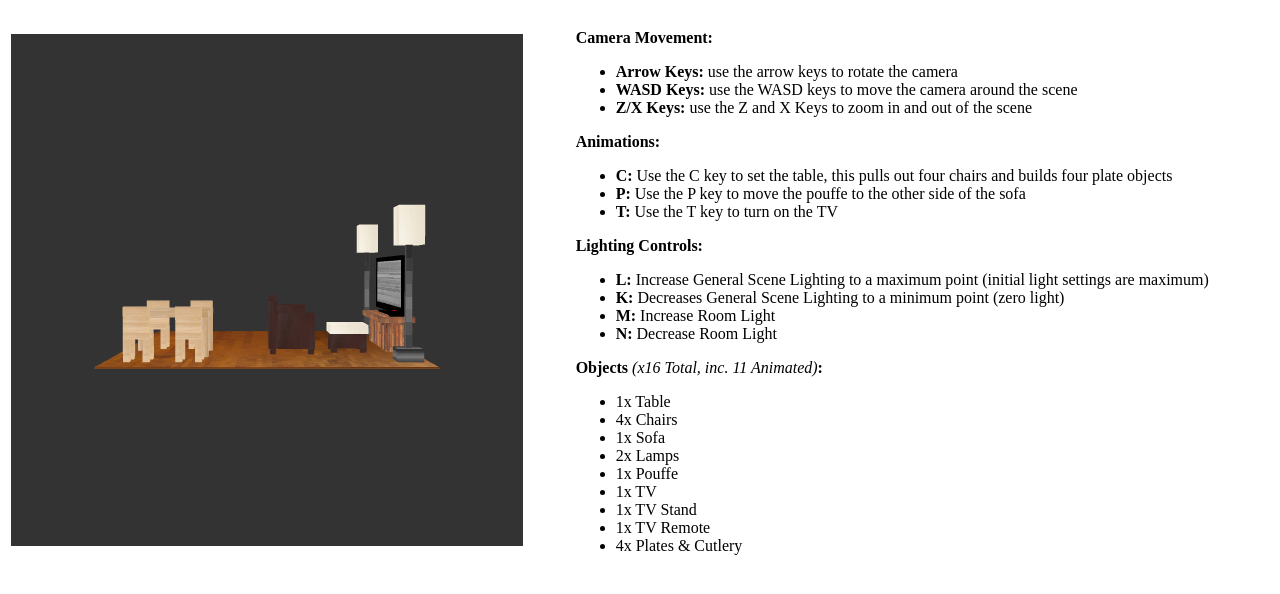
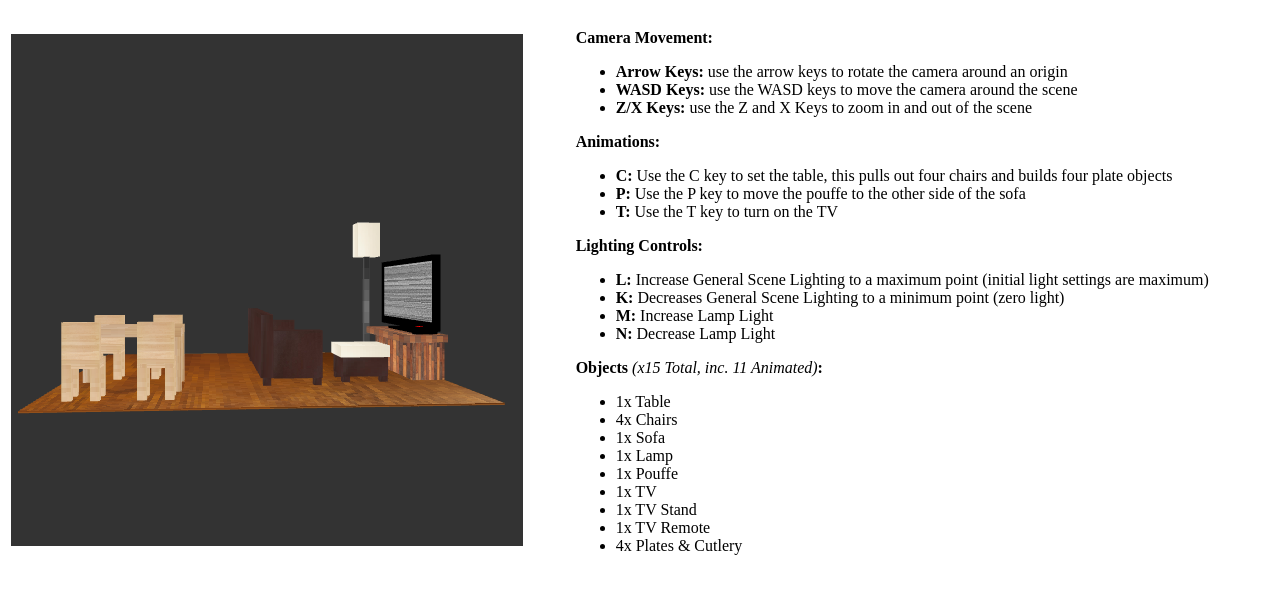
Before and after one commit to Kwiddy/WebGL-Interactive-Living-Room, a website: page public/index.html in a window 1280 px wide. Drawn offline with Linux system fonts and the light colour scheme; animation ran at ten frames a second.

Commit message:
fix lighting position and animation bug

```diff
--- a/public/index.html
+++ b/public/index.html
@@ -17,7 +17,7 @@
                     <td><p>
                         <b>Camera Movement: </b>
                         <ul>
-                            <li><b>Arrow Keys: </b> use the arrow keys to rotate the camera</li>
+                            <li><b>Arrow Keys: </b> use the arrow keys to rotate the camera around an origin</li>
                             <li><b>WASD Keys: </b> use the WASD keys to move the camera around the scene</li>
                             <li><b>Z/X Keys: </b> use the Z and X Keys to zoom in and out of the scene</li>
                         </ul>
@@ -31,15 +31,15 @@
                         <ul>
                             <li><b>L: </b> Increase General Scene Lighting to a maximum point (initial light settings are maximum) </li>
                             <li><b>K: </b> Decreases General Scene Lighting to a minimum point (zero light) </li>
-                            <li><b>M: </b> Increase Room Light </li>
-                            <li><b>N: </b> Decrease Room Light </li>
+                            <li><b>M: </b> Increase Lamp Light </li>
+                            <li><b>N: </b> Decrease Lamp Light </li>
                         </ul>
-                        <b>Objects </b><i>(x16 Total, inc. 11 Animated)</i><b>: </b>
+                        <b>Objects </b><i>(x15 Total, inc. 11 Animated)</i><b>: </b>
                         <ul>
                             <li>1x Table</li>
                             <li>4x Chairs</li>
                             <li>1x Sofa</li>
-                            <li>2x Lamps</li>
+                            <li>1x Lamp</li>
                             <li>1x Pouffe</li>
                             <li>1x TV</li>
                             <li>1x TV Stand</li>
--- a/public/index.js
+++ b/public/index.js
@@ -79,14 +79,14 @@ var textures = [];
 var images = [];
 
 // Global x, y, and z coordinates for scene construction
-var global_x = 0;
-var global_y = 0;
-var global_z = 0;
+var global_x = -11;
+var global_y = -4;
+var global_z = 8;
 
-// Create view variables for camera manipulation
-var a1_View = 0;
-var a2_View = 5;
-var a3_View = 60;
+// Initialize view variables for camera manipulation
+var a1_View = -14;
+var a2_View = 0;
+var a3_View = 55;
 var b1_View = 0;
 var b2_View = 0;
 var b3_View = -100;
@@ -268,7 +268,7 @@ function main() {
     img9.src = "textures/beige_256x256.jpg"
 
     //TV Screen Texture (On)
-    img10.src = "textures/blue_256x256.jpg"
+    img10.src = "textures/bbcnews_512x512.jpg"
 
     //Plate white and cup white
     img11.src = "textures/white_256x256.jpg"
@@ -515,15 +515,19 @@ function keydown(ev, gl, u_ViewMatrix) {
         else {
           pouffeTowards = true;
           }
+        break;
       case 76: //l (increase light intensity)
         initialIntensity += 0.2;
+        break;
       case 75: // k (decrease light intensity)
         initialIntensity -= 0.1;
+        break;
       case 77: // m (increase point light intensity)
-        pointIntensity += 0.2;
+        pointIntensity += 0.1;
+        break;
       case 78: // n (decrease point light intensity)
         pointIntensity -= 0.1;
-      break;
+        break;
     default: return;
   }
 
@@ -1214,7 +1218,6 @@ function buildScene(gl, u_ModelMatrix, u_NormalMatrix, global_x, global_y, globa
 
   // // Build lamp
   buildLamp(gl, u_ModelMatrix, u_NormalMatrix, initVertexBuffers(gl), global_x+11, global_y-1.5, global_z-8);
-  buildLamp(gl, u_ModelMatrix, u_NormalMatrix, initVertexBuffers(gl), global_x+11, global_y-1.5, global_z+12);
 
   // Build TV Stand
   buildTvStand(gl, u_ModelMatrix, u_NormalMatrix, initVertexBuffers(gl), global_x+11, global_y+1.25, global_z+2);
```
